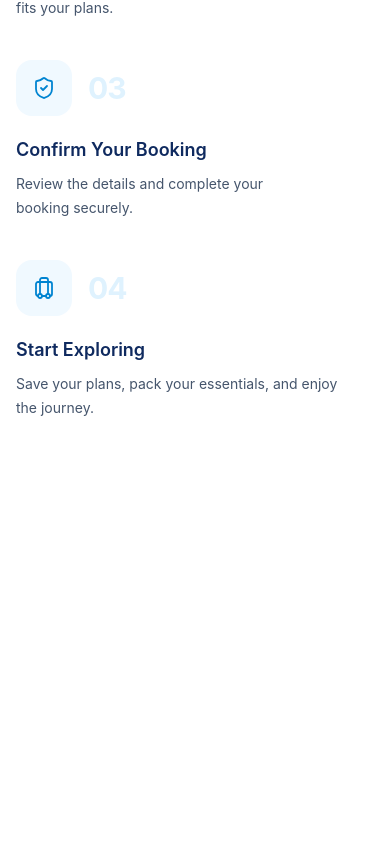
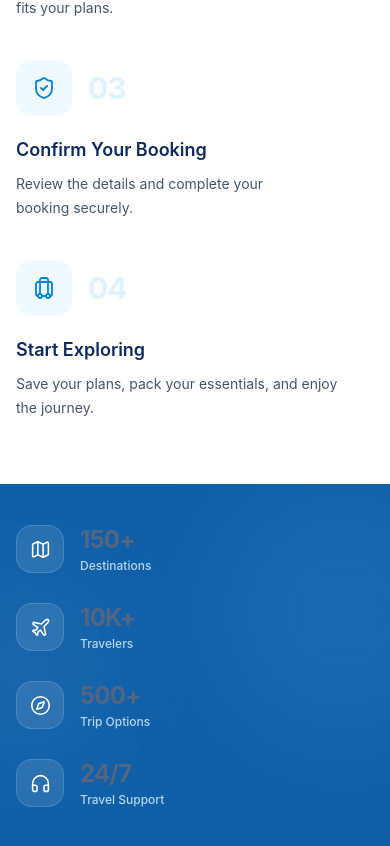
Before and after one commit to hashimwisamsami-arch/wanderly, a React (Vite) app: page / in a window 390 px wide. Shown: the part 8443-9289 px from the top of the page. Before the commit the page ends 8927 px from the top, so only its background shows below. Built offline with nearby package versions, Linux system fonts and the light colour scheme.

Commit message:
Add Statistics section with animations and data display; implement StatItem component

```diff
--- a/src/animations/revealAnimations.js
+++ b/src/animations/revealAnimations.js
@@ -458,3 +458,64 @@ export function animateHowItWorks(element) {
     gsap.killTweensOf([header, steps, connectors]);
   };
 }
+
+export function animateStatistics(element) {
+  if (!element) return undefined;
+
+  const reduceMotion = window.matchMedia(
+    "(prefers-reduced-motion: reduce)",
+  ).matches;
+
+  const items = element.querySelectorAll(".stat-item");
+
+  if (!items.length) return undefined;
+
+  if (reduceMotion) {
+    gsap.set(items, {
+      opacity: 1,
+      y: 0,
+    });
+
+    return undefined;
+  }
+
+  gsap.set(items, {
+    opacity: 0,
+    y: 20,
+  });
+
+  let hasAnimated = false;
+
+  const playAnimation = () => {
+    if (hasAnimated) return;
+
+    hasAnimated = true;
+
+    gsap.to(items, {
+      opacity: 1,
+      y: 0,
+      duration: 0.5,
+      stagger: 0.1,
+      ease: "power3.out",
+    });
+  };
+
+  const observer = new IntersectionObserver(
+    ([entry]) => {
+      if (entry.isIntersecting) {
+        playAnimation();
+        observer.disconnect();
+      }
+    },
+    {
+      threshold: 0.2,
+    },
+  );
+
+  observer.observe(element);
+
+  return () => {
+    observer.disconnect();
+    gsap.killTweensOf(items);
+  };
+}
--- a/src/components/sections/Statistics.jsx
+++ b/src/components/sections/Statistics.jsx
@@ -0,0 +1,42 @@
+import { useEffect, useRef } from "react";
+
+import { statistics } from "../../constants/statistics.js";
+import { animateStatistics } from "../../animations/revealAnimations.js";
+import StatItem from "../ui/StatItem.jsx";
+
+export default function Statistics() {
+  const sectionRef = useRef(null);
+
+  useEffect(() => {
+    if (!sectionRef.current) return;
+
+    return animateStatistics(sectionRef.current);
+  }, []);
+
+  return (
+    <section
+      ref={sectionRef}
+      className="relative overflow-hidden bg-[#0f5fa8] py-10 sm:py-12 lg:py-14"
+      aria-label="Wanderly statistics"
+    >
+      {/* Decorative background */}
+      <div className="pointer-events-none absolute inset-0" aria-hidden="true">
+        <span className="absolute -left-20 top-1/2 size-52 -translate-y-1/2 rounded-full bg-white/5 blur-3xl" />
+        <span className="absolute -right-20 top-0 size-64 rounded-full bg-sky-300/10 blur-3xl" />
+      </div>
+
+      <div className="page-container relative">
+        <div className="statistics-grid grid gap-7 sm:grid-cols-2 lg:grid-cols-4 lg:gap-0">
+          {statistics.map((statistic) => (
+            <StatItem
+              key={statistic.id}
+              value={statistic.value}
+              label={statistic.label}
+              icon={statistic.icon}
+            />
+          ))}
+        </div>
+      </div>
+    </section>
+  );
+}
--- a/src/components/ui/StatItem.jsx
+++ b/src/components/ui/StatItem.jsx
@@ -0,0 +1,19 @@
+export default function StatItem({ value, label, icon: Icon }) {
+  return (
+    <div className="stat-item flex items-center gap-4 text-white">
+      <div className="flex size-12 shrink-0 items-center justify-center rounded-2xl border border-white/15 bg-white/10">
+        <Icon size={21} strokeWidth={1.8} aria-hidden="true" />
+      </div>
+
+      <div>
+        <p className="text-2xl font-bold tracking-[-0.03em] sm:text-3xl">
+          {value}
+        </p>
+
+        <p className="mt-0.5 text-xs font-medium text-sky-100/80 sm:text-sm">
+          {label}
+        </p>
+      </div>
+    </div>
+  );
+}
--- a/src/constants/statistics.js
+++ b/src/constants/statistics.js
@@ -0,0 +1,28 @@
+import { Compass, Headphones, Map, Plane } from "lucide-react";
+
+export const statistics = [
+  {
+    id: "destinations",
+    value: "150+",
+    label: "Destinations",
+    icon: Map,
+  },
+  {
+    id: "travelers",
+    value: "10K+",
+    label: "Travelers",
+    icon: Plane,
+  },
+  {
+    id: "trip-options",
+    value: "500+",
+    label: "Trip Options",
+    icon: Compass,
+  },
+  {
+    id: "travel-support",
+    value: "24/7",
+    label: "Travel Support",
+    icon: Headphones,
+  },
+];
--- a/src/pages/Home.jsx
+++ b/src/pages/Home.jsx
@@ -4,6 +4,7 @@ import Benefits from "../components/sections/Benefits.jsx";
 import PopularTrips from "../components/sections/PopularTrips.jsx";
 import Pricing from "../components/sections/Pricing.jsx";
 import HowItWorks from "../components/sections/HowItWorks.jsx";
+import Statistics from "../components/sections/Statistics.jsx";
 
 const Home = () => {
   return (
@@ -14,6 +15,7 @@ const Home = () => {
       <PopularTrips />
       <Pricing />
       <HowItWorks />
+      <Statistics />
     </main>
   );
 };
```
